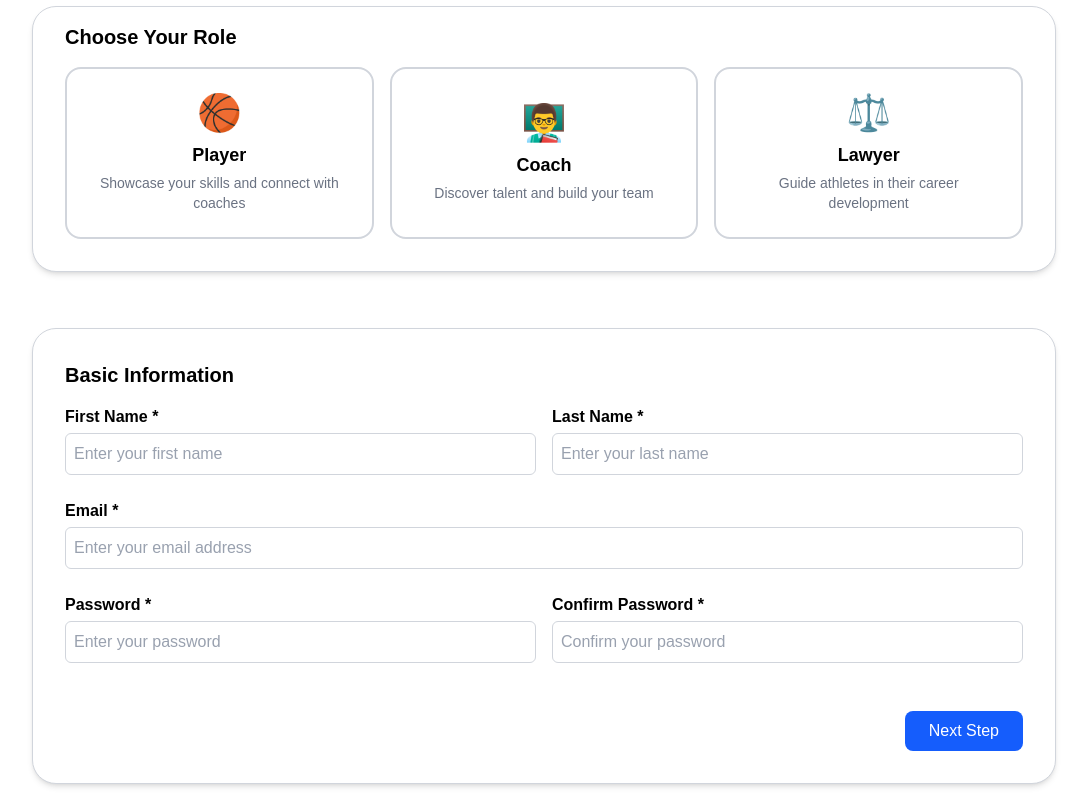
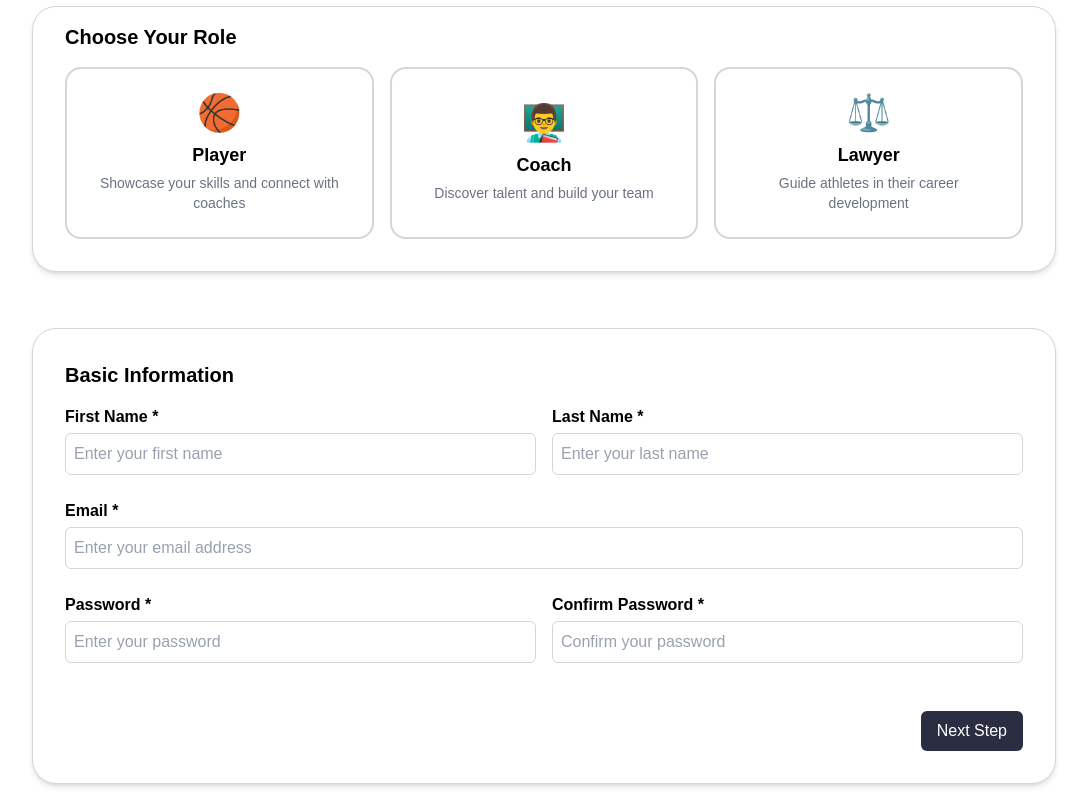
Before and after one commit to Nuclear-CodesUNT/Nuclear-codes-NIL-App, a Next.js app in the folder frontend/: page /signup in a window 1280 px wide. Shown: the part 261-1061 px from the top of the page, without its empty margins (96-1183 px from the left). Built offline with nearby package versions, Linux system fonts and the light colour scheme.

Commit message:
small color fix

```diff
--- a/frontend/src/app/signup/page.tsx
+++ b/frontend/src/app/signup/page.tsx
@@ -309,7 +309,7 @@ export default function App() {
             <button
               type="button"
               onClick={handleNext}
-              className="px-6 py-2 bg-blue-600 text-white rounded-lg hover:bg-blue-700 transition"
+              className="px-6 py-2 btn-primary text-white rounded-lg"
             >
               Next Step
             </button>
@@ -332,6 +332,7 @@ export default function App() {
         {/* Athlete Fields */}
         {formData.role === 'athlete' && (
           <>
+          {/* School */}
             <div className="flex flex-col">
               <label className="font-semibold mb-1 text-black">School/University *</label>
               <input
```
